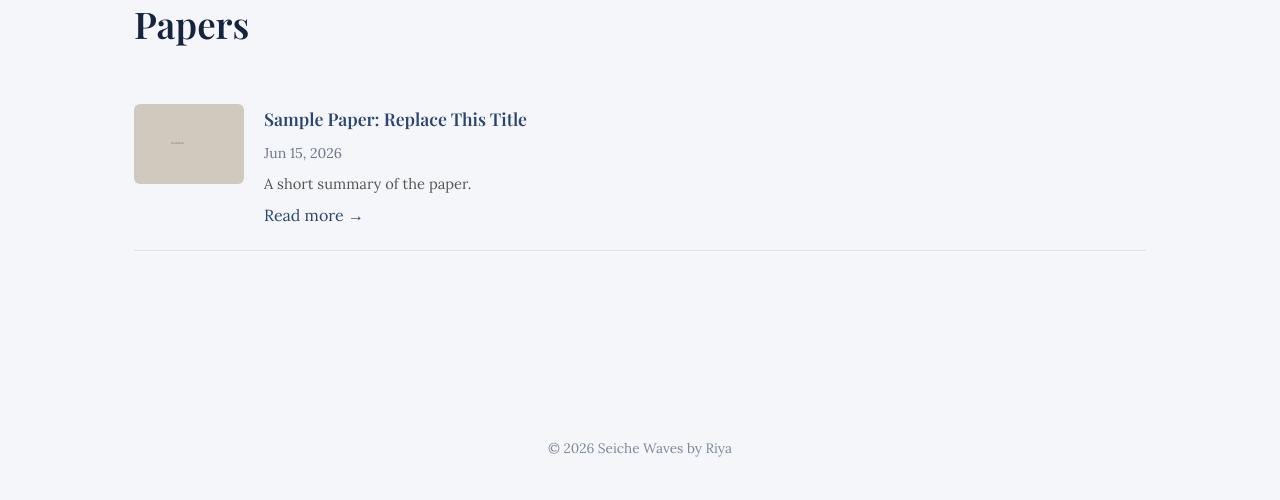
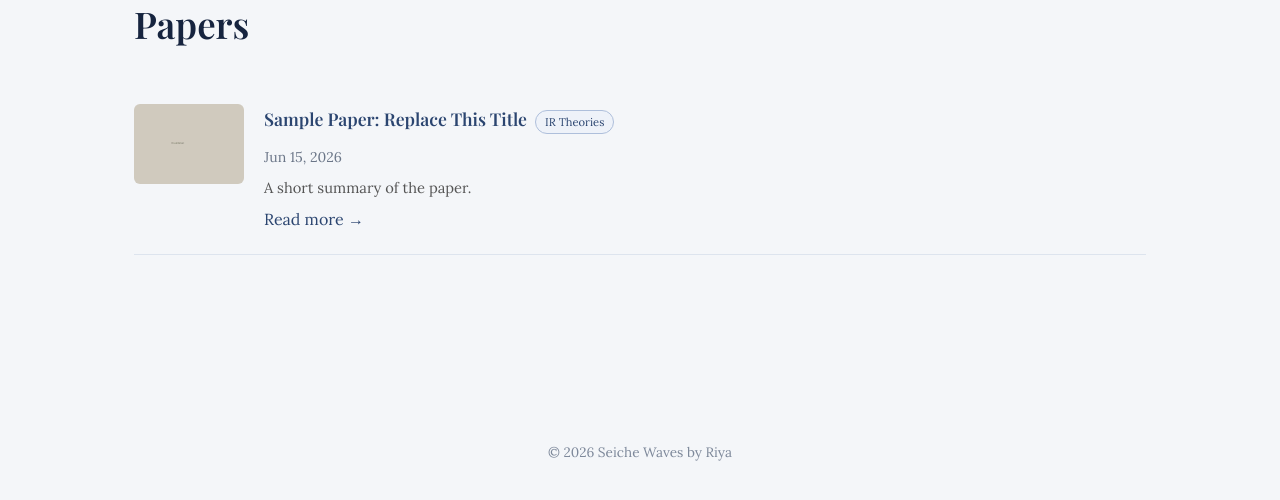
Before and after one commit to riyanagar5/seichewavesbyriya, a Jekyll site: the page built from papers.md, in a window 1280 px wide. Shown: the part 187-687 px from the top of the page. Built offline with Jekyll 4.4.1, drawn with Linux system fonts in a browser that asks for light colours; some web fonts are replaced.

Commit message:
Update papers.md

```diff
--- a/papers.md
+++ b/papers.md
@@ -25,7 +25,17 @@ title: Papers
       <li class="paper-item">
         <img src="{{ item.thumbnail | default: '/assets/images/placeholder-thumb.jpg' | relative_url }}" alt="">
         <div class="paper-item-body">
-          <h3><a href="{{ item.url | relative_url }}">{{ item.title }}</a></h3>
+          <div class="grid-card-top-row">
+            <h3><a href="{{ item.url | relative_url }}">{{ item.title }}</a></h3>
+            {% if item.tags and item.tags.size > 0 %}
+              <div class="tag-row-card">
+                {% for tag in item.tags limit: 2 %}
+                  {% assign slug = tag | downcase | replace: " ", "-" %}
+                  <a class="tag-pill-sm" href="{{ '/tags/' | append: slug | append: '/' | relative_url }}">{{ tag }}</a>
+                {% endfor %}
+              </div>
+            {% endif %}
+          </div>
           <span class="post-date">{{ item.date | date: "%b %-d, %Y" }}</span>
           <p>{{ item.description }}</p>
           <a class="read-more" href="{{ item.url | relative_url }}">Read more &rarr;</a>
```
